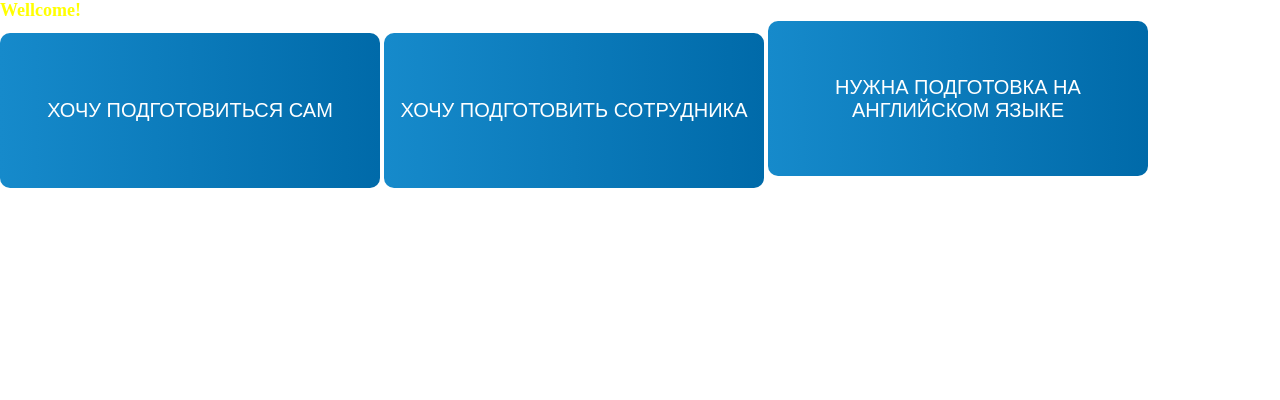
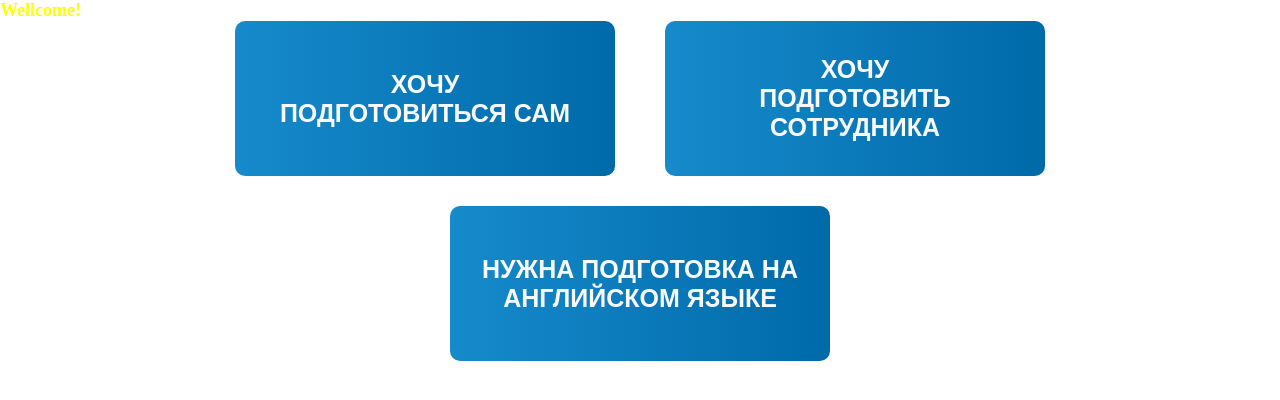
Before and after one commit to Katerina-cloud/customer-interview-page, a website: page index.html in a window 1280 px wide. Drawn offline with Linux system fonts and the light colour scheme.

Commit message:
added content layout

```diff
--- a/index.html
+++ b/index.html
@@ -9,8 +9,12 @@
   </head>
   <body>
     <h1 class="heading-primary">Wellcome!</h1>
-    <button class="btn">Хочу подготовиться сам</button>
-    <button class="btn">Хочу подготовить сотрудника</button>
-    <button class="btn">Нужна подготовка на английском языке</button>
+    <section class="content">
+      <div class="content_wrapper">
+        <button class="btn content_btn--1">Хочу<br>подготовиться сам</button>
+        <button class="btn content_btn--2">Хочу<br>подготовить сотрудника</button>
+      </div>
+      <button class="btn content_btn--3">Нужна подготовка на английском языке</button>
+    </section>
   </body>
 </html>
--- a/sass/abstracts/_variables.scss
+++ b/sass/abstracts/_variables.scss
@@ -1,4 +1,7 @@
 //colors
 $color-primary: rgb(0, 106, 169);
 $color-secondary: rgb(22, 138, 203);
+
+$color-white: rgb(250, 250, 250)
+
 //font
--- a/sass/components/_button.scss
+++ b/sass/components/_button.scss
@@ -1,13 +1,13 @@
 .btn {
-  font-size: 20px;
+  font-size: 25px;
+  font-weight: bold;
   text-transform: uppercase;
-  color: #FFFFFF;
   border-radius: 10px;
-  padding: 10px;
+  padding: 0 25px;
   height: 155px;
   width: 380px;
   background: linear-gradient(to right, $color-secondary, $color-primary);
-  color: #fff;
+  color: $color-white;
   border: none;
   cursor: pointer;
   outline: none;
--- a/sass/layout/_content.scss
+++ b/sass/layout/_content.scss
@@ -0,0 +1,18 @@
+.content {
+  display: flex;
+  flex-direction: column;
+  align-items: center;
+}
+.content_wrapper {
+  display: flex;
+  justify-content: center;
+  width: 100%;
+}
+
+.content_btn--1 {
+  margin-right: 50px;
+}
+
+.content_btn--3 {
+  margin-top: 30px;
+}
```
Also changed, not shown: css/style.css.
